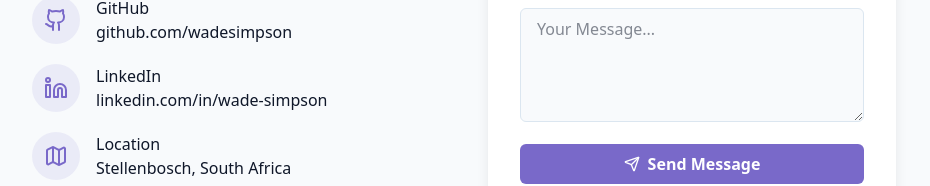
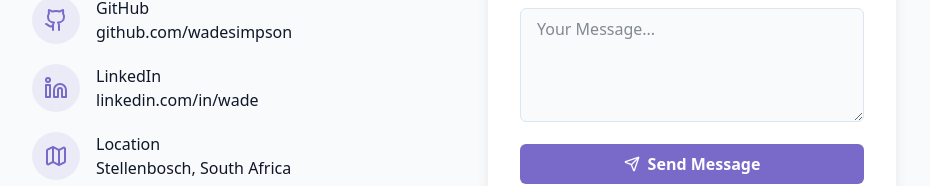
Before and after one commit to soba-git/space-portfolio-react, a React (Vite) app: page / in a window 1280 px wide. Shown: the part 3684-3870 px from the top of the page, without its empty margins (176-1106 px from the left). Built offline with nearby package versions, Linux system fonts and the light colour scheme.

Commit message:
Removed Links

```diff
--- a/src/components/ContactMe.tsx
+++ b/src/components/ContactMe.tsx
@@ -81,7 +81,7 @@ export const ContactMe = () => {
                   <div className="text-left">
                     <h4 className="font-medium">GitHub</h4>
                     <a
-                      href="https://github.com/soba-git"
+                      href="#"
                       target="_blank"
                       rel="noopener noreferrer"
                       className="text-muted-foreground hover:text-primary transition-colors"
@@ -98,12 +98,12 @@ export const ContactMe = () => {
                   <div className="text-left">
                     <h4 className="font-medium">LinkedIn</h4>
                     <a
-                      href="https://www.linkedin.com/in/wade-simpson-8736b3293/"
+                      href="#"
                       target="_blank"
                       rel="noopener noreferrer"
                       className="text-muted-foreground hover:text-primary transition-colors"
                     >
-                      linkedin.com/in/wade-simpson
+                      linkedin.com/in/wade
                     </a>
                   </div>
                 </div>
--- a/src/components/Projects.tsx
+++ b/src/components/Projects.tsx
@@ -17,7 +17,7 @@ const projects = [
         image: "/projects/linguin.png",
         tags: ["React", "Node.js", "SaaS"],
         link: "#",
-        github: "https://github.com/soba-git/linguin",
+        github: "#",
     },
     {
         id: 3,
```
